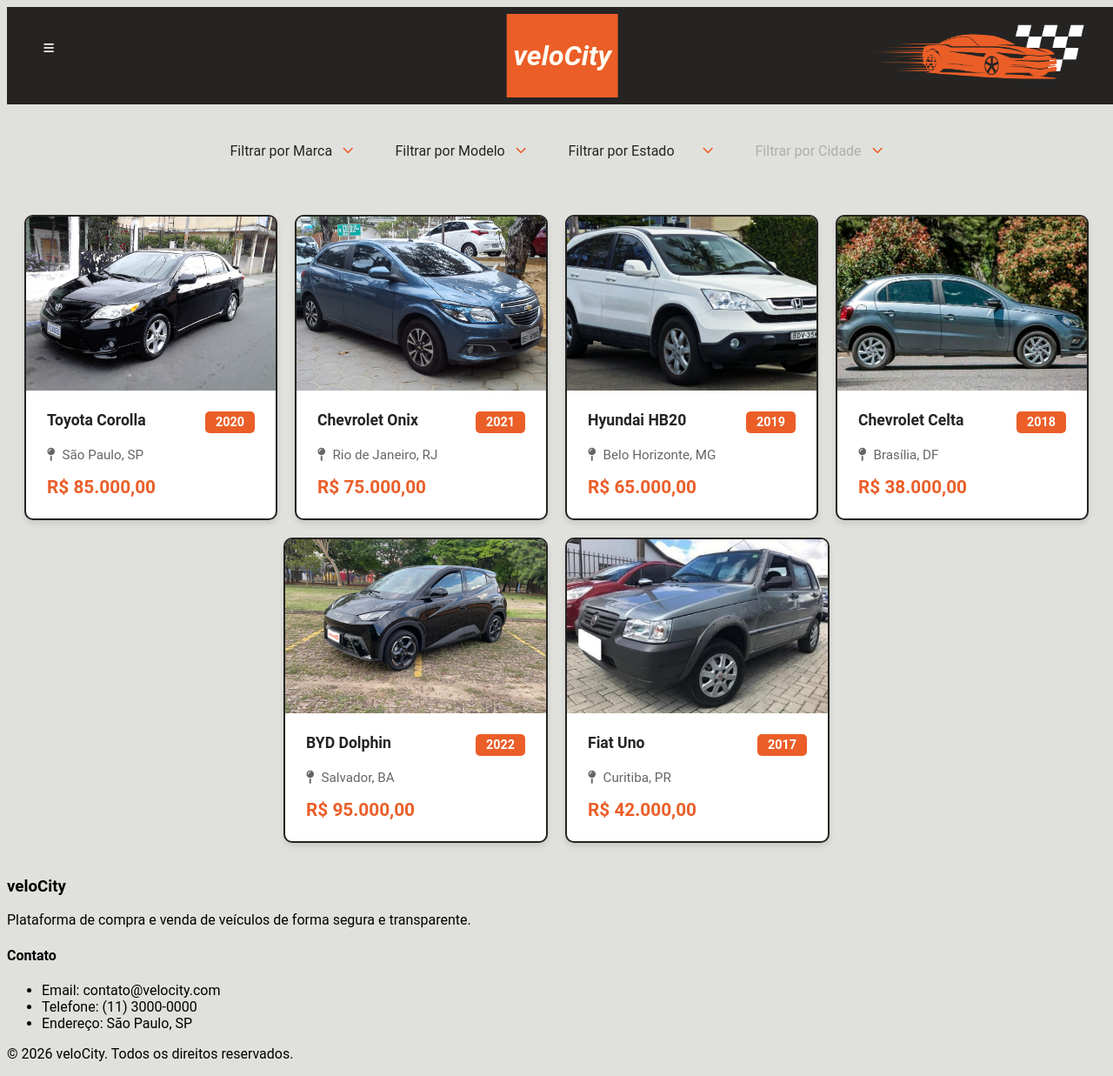
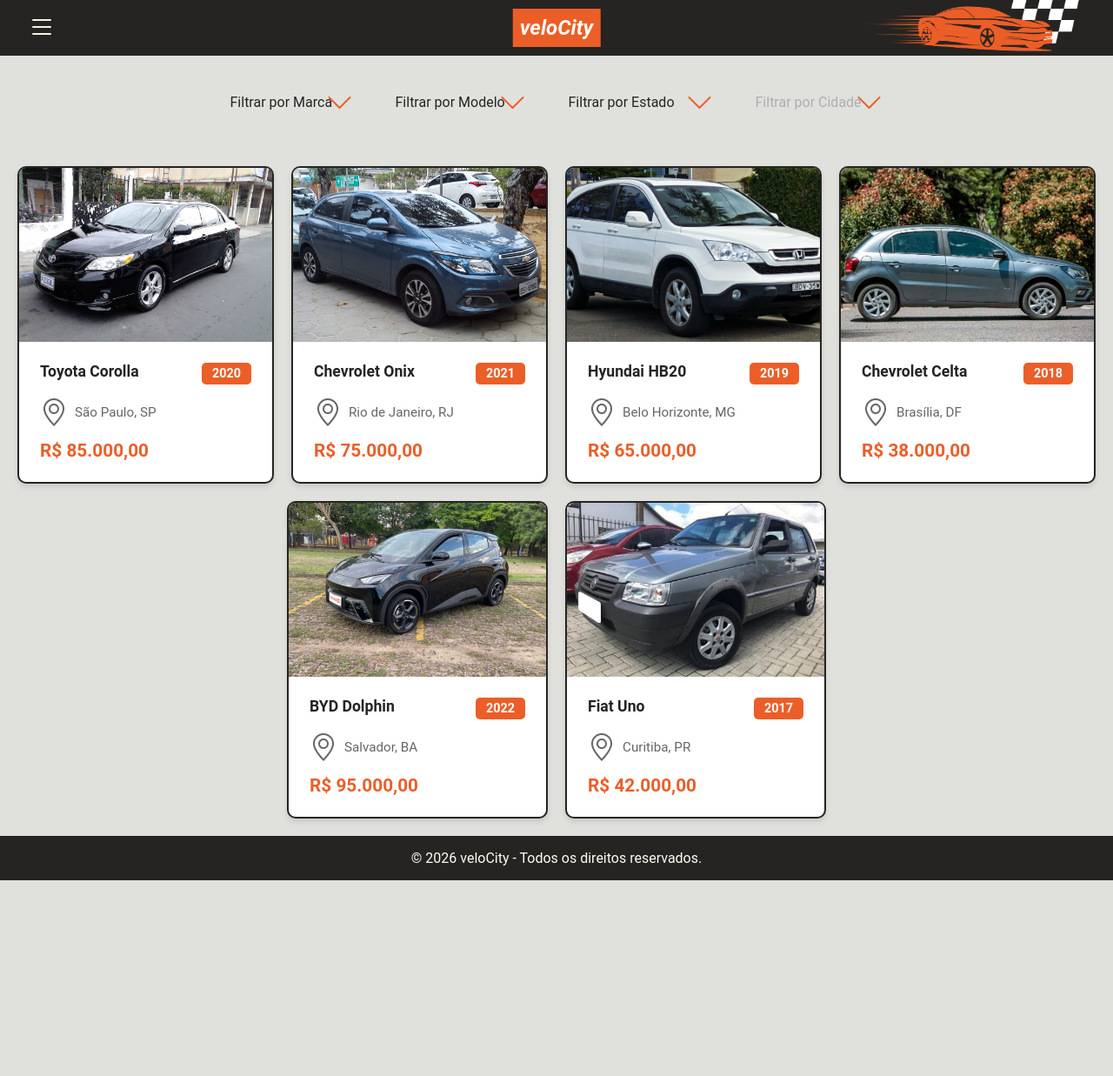
Before and after one commit to anagxndin/web1, a PHP site: page /pages/public/index.html in a window 1280 px wide. Shown: the whole page at 87% size. After the commit the page ends 1012 px from the top, so only its background shows below. Run offline with PHP 8.4, Linux system fonts and the light colour scheme; some libraries are stand-ins or nearby versions.

Commit message:
fixes navigation, uses a pattern for footer and header in all files

```diff
--- a/src/pages/public/index.html
+++ b/src/pages/public/index.html
@@ -4,14 +4,15 @@
     <meta charset="UTF-8" />
     <meta name="viewport" content="width=device-width, initial-scale=1.0" />
     <title>Home</title>
+    <link rel="stylesheet" href="https://cdn.jsdelivr.net/npm/bootstrap-icons@1.11.3/font/bootstrap-icons.min.css" />
     <link rel="stylesheet" href="../../styles/estilos.css" />
     <link rel="stylesheet" href="../../styles/cards.css" />
-     <script src="https://kit.fontawesome.com/aca5240e3d.js" crossorigin="anonymous"></script>
+    <link rel="stylesheet" href="../../styles/style.css" />
     <script src="../../scripts/scripts.js"></script>
   </head>
-  <body id="homeBody">
+  <body id="homeBody" class="pageWrapper">
     <header class="mainHeader">
-      <button id="dropdownToggle"><i class="fa-solid fa-bars" id="menuIcon"></i></button>
+      <button id="dropdownToggle"><i class="bi bi-list" id="menuIcon"></i></button>
       <div id="logo">
         <h1><i>veloCity</i></h1>
       </div>
@@ -24,13 +25,12 @@
         <a href="../area-restrita/interesses.html" class="dropdownItem">Interesses Recebidos</a>
         <a href="../area-restrita/detalhes.html" class="dropdownItem">Detalhes do Anúncio</a>
         <a href="../area-restrita/principalRestrita.html" class="dropdownItem">Área Restrita</a>
-
       </nav>
 
       <img src="../../assets/images/carLogo.png" alt="Logo" class="logoCar"/>
     </header>
 
-    <main>
+    <main class="mainContent">
     <div id="filters">
         <div class="filterGroup">
             <label for="filterMarca" class="filterLabel">Filtrar por Marca</label>
@@ -42,7 +42,7 @@
                 <option value="BYD">BYD</option>
                 <option value="Fiat">Fiat</option>
             </select>
-            <i class="fa-solid fa-chevron-down"></i>
+            <i class="bi bi-chevron-down"></i>
         </div>
 
         <div class="filterGroup">
@@ -56,7 +56,7 @@
                 <option value="Dolphin">Dolphin</option>
                 <option value="Uno">Uno</option>
             </select>
-            <i class="fa-solid fa-chevron-down"></i>
+            <i class="bi bi-chevron-down"></i>
         </div>
 
         <div class="filterGroup">
@@ -70,7 +70,7 @@
                 <option value="BA">Bahia (BA)</option>
                 <option value="PR">Paraná (PR)</option>
             </select>
-            <i class="fa-solid fa-chevron-down"></i>
+            <i class="bi bi-chevron-down"></i>
         </div>
 
         <div class="filterGroup">
@@ -78,7 +78,7 @@
             <select id="filterCidade" class="filterSelect" disabled>
                 <option value="">Filtrar por Cidade</option>
             </select>
-            <i class="fa-solid fa-chevron-down"></i>
+            <i class="bi bi-chevron-down"></i>
         </div>
     </div>
 
@@ -90,7 +90,7 @@
                     <h3 class="cardMarcaModelo">Toyota Corolla</h3>
                     <span class="cardAno">2020</span>
                 </div>
-                <p class="cardCidade"><i class="fa-solid fa-map-pin"></i> São Paulo, SP</p>
+                <p class="cardCidade"><i class="bi bi-geo-alt"></i> São Paulo, SP</p>
                 <p class="cardValor">R$ 85.000,00</p>
             </div>
         </div>
@@ -101,7 +101,7 @@
                     <h3 class="cardMarcaModelo">Chevrolet Onix</h3>
                     <span class="cardAno">2021</span>
                 </div>
-                <p class="cardCidade"><i class="fa-solid fa-map-pin"></i> Rio de Janeiro, RJ</p>
+                <p class="cardCidade"><i class="bi bi-geo-alt"></i> Rio de Janeiro, RJ</p>
                 <p class="cardValor">R$ 75.000,00</p>
             </div>
         </div>
@@ -112,7 +112,7 @@
                     <h3 class="cardMarcaModelo">Hyundai HB20</h3>
                     <span class="cardAno">2019</span>
                 </div>
-                <p class="cardCidade"><i class="fa-solid fa-map-pin"></i> Belo Horizonte, MG</p>
+                <p class="cardCidade"><i class="bi bi-geo-alt"></i> Belo Horizonte, MG</p>
                 <p class="cardValor">R$ 65.000,00</p>
             </div>
         </div>
@@ -123,7 +123,7 @@
                     <h3 class="cardMarcaModelo">Chevrolet Celta</h3>
                     <span class="cardAno">2018</span>
                 </div>
-                <p class="cardCidade"><i class="fa-solid fa-map-pin"></i> Brasília, DF</p>
+                <p class="cardCidade"><i class="bi bi-geo-alt"></i> Brasília, DF</p>
                 <p class="cardValor">R$ 38.000,00</p>
             </div>
         </div>
@@ -134,7 +134,7 @@
                     <h3 class="cardMarcaModelo">BYD Dolphin</h3>
                     <span class="cardAno">2022</span>
                 </div>
-                <p class="cardCidade"><i class="fa-solid fa-map-pin"></i> Salvador, BA</p>
+                <p class="cardCidade"><i class="bi bi-geo-alt"></i> Salvador, BA</p>
                 <p class="cardValor">R$ 95.000,00</p>
             </div>
         </div>
@@ -145,32 +145,15 @@
                     <h3 class="cardMarcaModelo">Fiat Uno</h3>
                     <span class="cardAno">2017</span>
                 </div>
-                <p class="cardCidade"><i class="fa-solid fa-map-pin"></i> Curitiba, PR</p>
+                <p class="cardCidade"><i class="bi bi-geo-alt"></i> Curitiba, PR</p>
                 <p class="cardValor">R$ 42.000,00</p>
             </div>
         </div>
     </div>
     </main>
 
-    <footer class="mainFooter">
-        <div class="footerContent">
-            <div class="footerSection">
-                <h3>veloCity</h3>
-                <p>Plataforma de compra e venda de veículos de forma segura e transparente.</p>
-            </div>
-
-            <div class="footerSection">
-                <h4>Contato</h4>
-                <ul>
-                    <li>Email: contato@velocity.com</li>
-                    <li>Telefone: (11) 3000-0000</li>
-                    <li>Endereço: São Paulo, SP</li>
-                </ul>
-            </div>
-        </div>
-        <div class="footerBottom">
-            <p>&copy; 2026 veloCity. Todos os direitos reservados.</p>
-        </div>
+    <footer class="bg-velocity-footer simpleFooter">
+        &copy; 2026 veloCity - Todos os direitos reservados.
     </footer>
   </body>
 </html>
--- a/src/styles/estilos.css
+++ b/src/styles/estilos.css
@@ -1,3 +1,14 @@
+/* Reset global — garante que o header (e o layout em geral) renderize
+   igual nas páginas com Bootstrap (area-restrita) e sem Bootstrap (public) */
+*, *::before, *::after {
+    box-sizing: border-box;
+}
+
+html, body {
+    margin: 0;
+    padding: 0;
+}
+
 * {font-family: Roboto, sans-serif;}
 
 :root {
@@ -7,16 +18,51 @@
     --orange: #eb5e28;
 }
 
+/* Padrão global para todos os ícones Bootstrap Icons: 2rem de largura e altura */
+/* Layout de página sem depender do Bootstrap (usado nas páginas public) */
+.pageWrapper {
+    display: flex;
+    flex-direction: column;
+    min-height: 100vh;
+}
+
+.mainContent {
+    flex: 1 0 auto;
+}
+
+.simpleFooter {
+    color: var(--creme, #fffcf2);
+    text-align: center;
+    padding: 1rem;
+    margin-top: auto;
+}
+
+.bi {
+    font-size: 2rem;
+    width: 2rem;
+    height: 2rem;
+    display: inline-flex;
+    align-items: center;
+    justify-content: center;
+    line-height: 1;
+}
+
+.mainHeader h1 {
+    font-weight: 700;
+    margin: 0;
+    font-size: 1.5rem;
+}
+
 .mainHeader {
     background-color: var(--black);
     color: var(--text-color-white);
-    width: 96%;
+    width: 100%;
     height: 3rem;
     padding: 2rem;
     display: flex;
     flex-direction: row;
     align-items: center;
-    justify-content: space-between; /* botão de um lado, carro do outro */
+    justify-content: space-between;
     padding-left: 2rem;
     position: relative;
 }
@@ -42,11 +88,9 @@
 }
 
 #menuIcon {
-    height: 2rem;
-    width: 2rem;
     color: var(--text-color-white);
     background-color: var(--black);
-    padding: none;
+    padding: 0;
 }
 
 button {
@@ -145,7 +189,6 @@ button {
     position: absolute;
     right: 0;
     color: var(--orange);
-    font-size: 0.8rem;
     pointer-events: none;
 }
 
--- a/src/styles/login.css
+++ b/src/styles/login.css
@@ -1,4 +1,3 @@
-
 .loginContainer {
     display: flex;
     justify-content: center;
@@ -27,7 +26,6 @@
 }
 
 .loginIcon {
-    font-size: 2.5rem;
     color: var(--orange);
 }
 
--- a/src/styles/style.css
+++ b/src/styles/style.css
@@ -24,9 +24,7 @@ body {
 .bg-velocity-nav { background-color: var(--azul-marinho) !important; }
 .bg-velocity-footer { background-color: var(--marrom-escuro) !important; }
 
-/* Estilização do Nome veloCity */
-.logo-text { color: var(--creme); font-weight: bold; margin: 0; }
-.logo-accent { color: var(--laranja); }
+
 
 /* Destaques em textos e preços */
 .text-velocity-accent { color: var(--laranja) !important; font-weight: bold; }
```
Also changed, not shown: src/pages/area-restrita/criar-anuncio.html (+22 -4 lines), src/pages/area-restrita/detalhes.html (+23 -5 lines), src/pages/area-restrita/interesses.html (+23 -5 lines), src/pages/area-restrita/meus-anuncios.html (+24 -5 lines), src/pages/area-restrita/principalRestrita.html (+35 -13 lines), src/pages/public/cadastro.html (+18 -31 lines), src/pages/public/interesse.html (+21 -14 lines), src/pages/public/login.html (+19 -11 lines).
